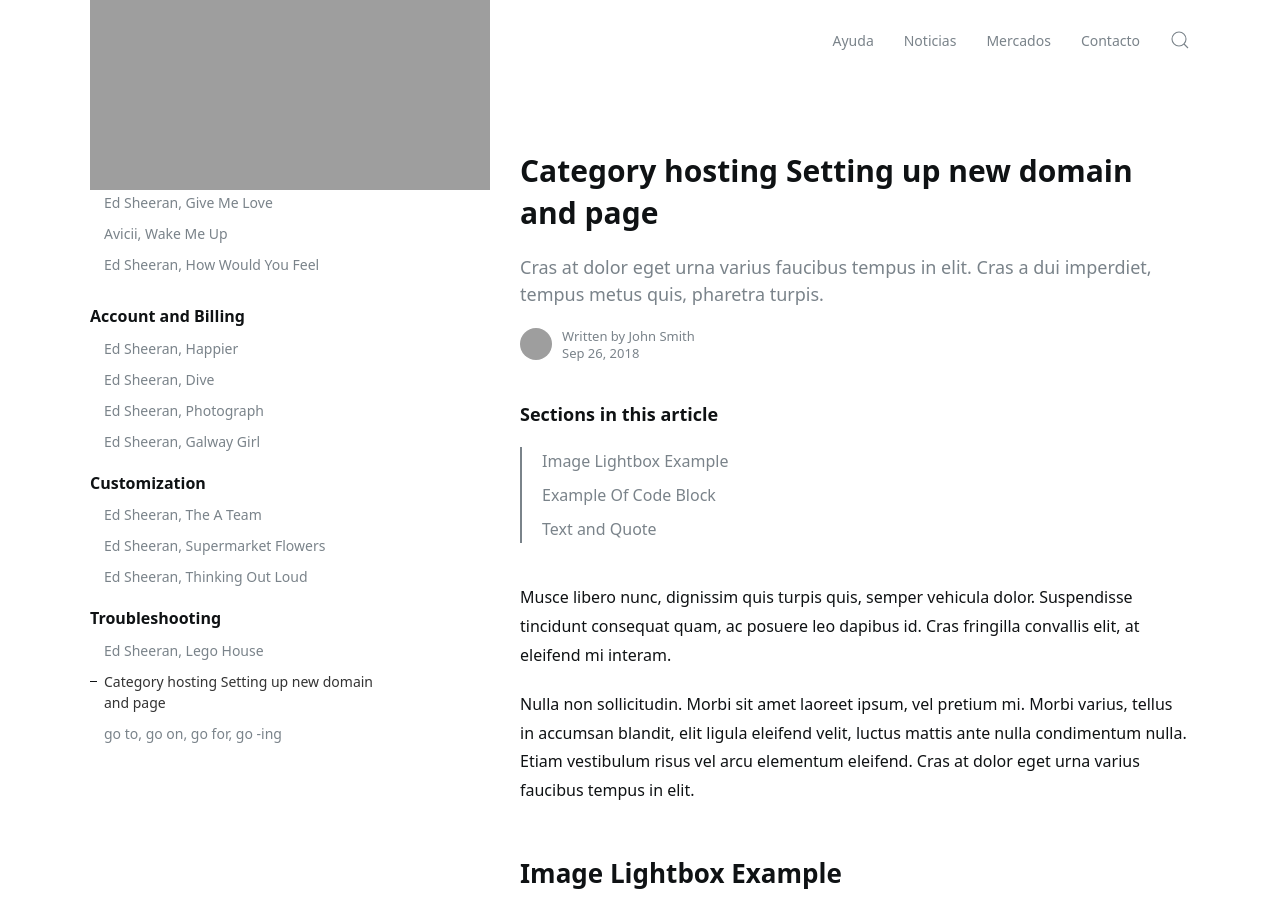
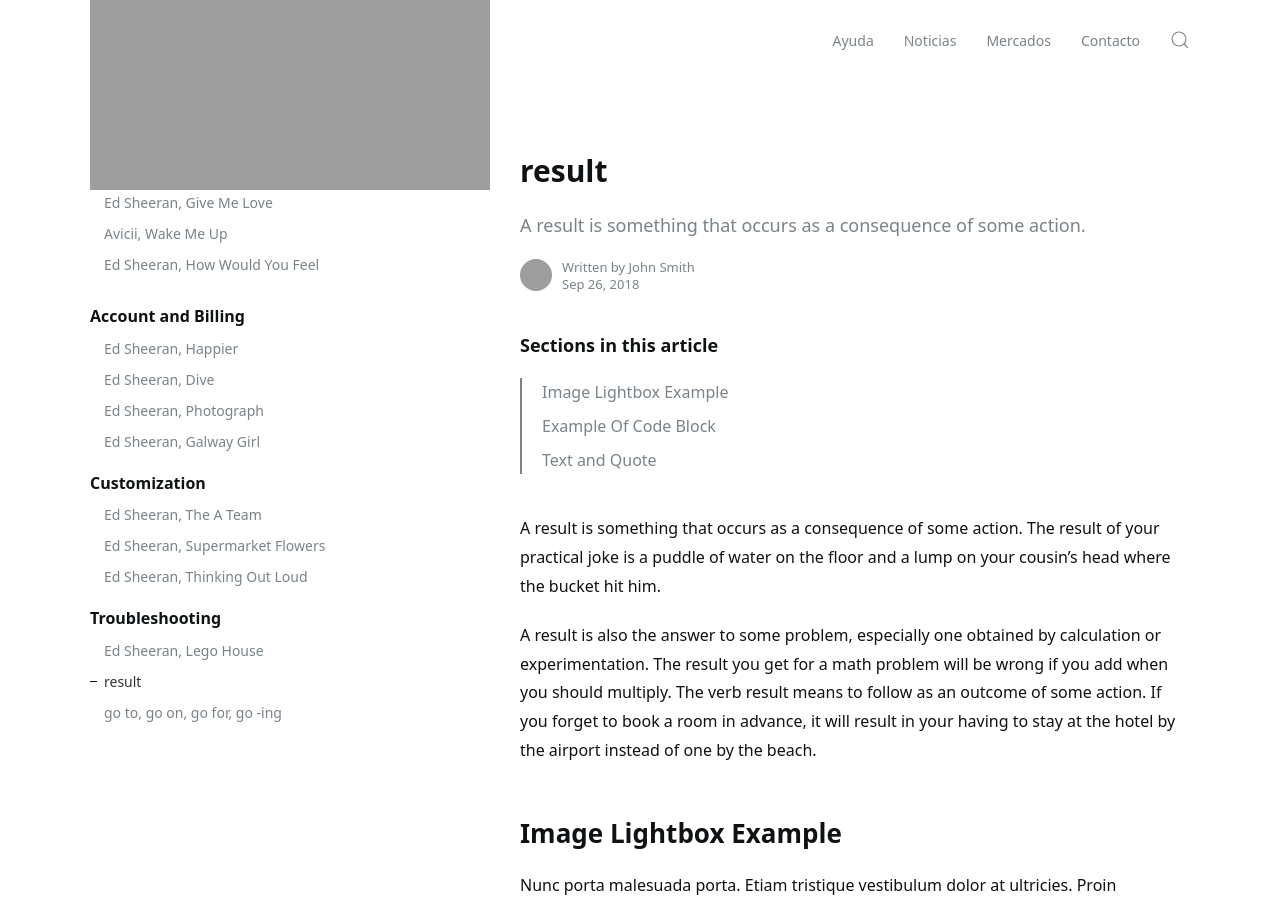
Before and after one commit to jelmii/jelmii.github.io, a Jekyll site: the page built from _docs/collections.md, in a window 1280 px wide and 900 px high. Built offline with Jekyll 4.4.1, drawn with Linux system fonts in a browser that asks for light colours; grey boxes are pictures that could not be loaded.

Commit message:
Update collections.md

```diff
--- a/_docs/collections.md
+++ b/_docs/collections.md
@@ -1,7 +1,7 @@
 ---
 layout: doc
-title: Category hosting Setting up new domain and page
-subtitle: Cras at dolor eget urna varius faucibus tempus in elit. Cras a dui imperdiet, tempus metus quis, pharetra turpis.
+title: result
+subtitle: A result is something that occurs as a consequence of some action.
 author:
 tags: featured
 ---
@@ -11,9 +11,9 @@ tags: featured
 * TOC
 {:toc}
 
-Musce libero nunc, dignissim quis turpis quis, semper vehicula dolor. Suspendisse tincidunt consequat quam, ac posuere leo dapibus id. Cras fringilla convallis elit, at eleifend mi interam.
+A result is something that occurs as a consequence of some action. The result of your practical joke is a puddle of water on the floor and a lump on your cousin's head where the bucket hit him.
 
-Nulla non sollicitudin. Morbi sit amet laoreet ipsum, vel pretium mi. Morbi varius, tellus in accumsan blandit, elit ligula eleifend velit, luctus mattis ante nulla condimentum nulla. Etiam vestibulum risus vel arcu elementum eleifend. Cras at dolor eget urna varius faucibus tempus in elit.
+A result is also the answer to some problem, especially one obtained by calculation or experimentation. The result you get for a math problem will be wrong if you add when you should multiply. The verb result means to follow as an outcome of some action. If you forget to book a room in advance, it will result in your having to stay at the hotel by the airport instead of one by the beach.
 
 ## Image Lightbox Example
 Nunc porta malesuada porta. Etiam tristique vestibulum dolor at ultricies. Proin hendrerit sapien sed erat fermentum, at commodo velit consectetur.
```
